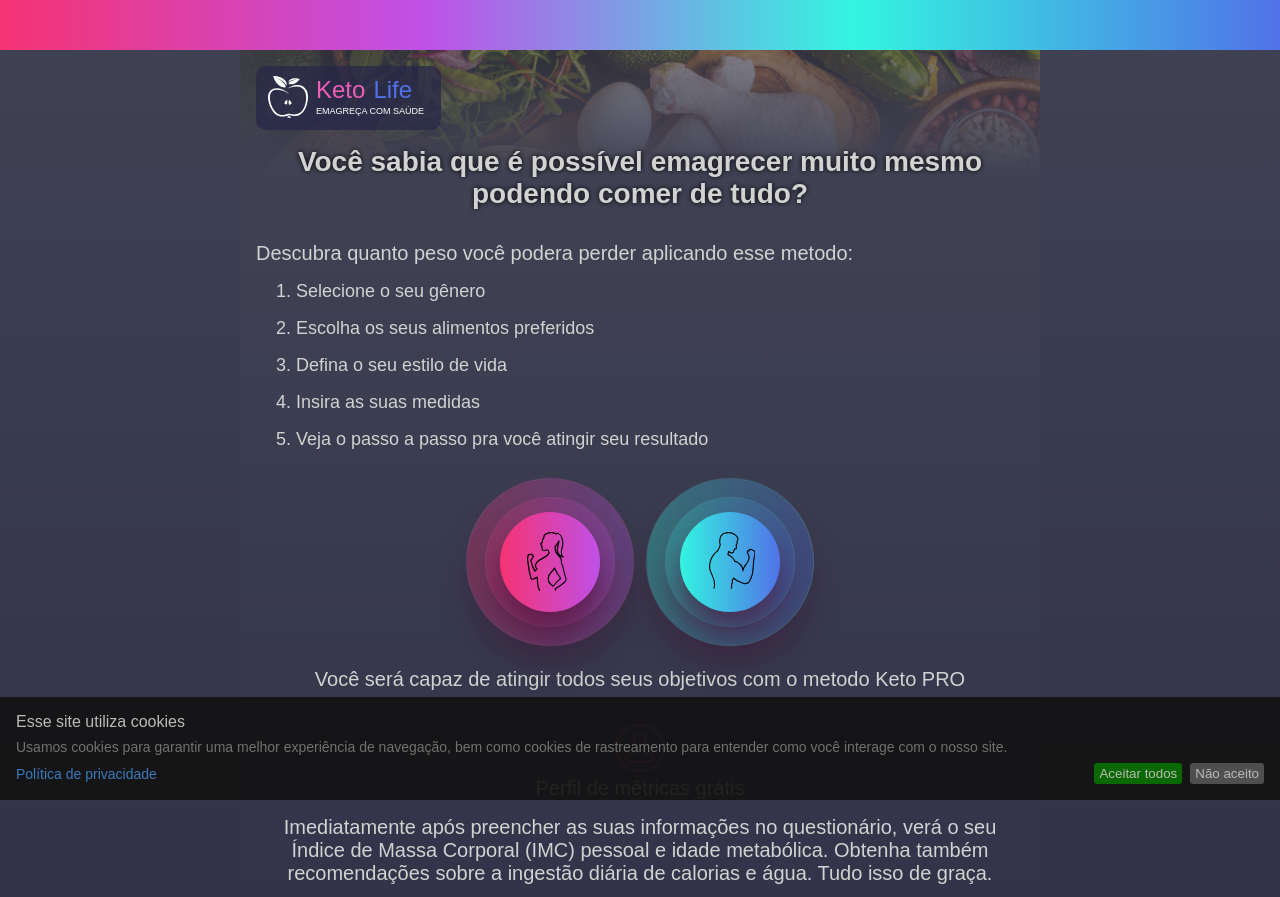
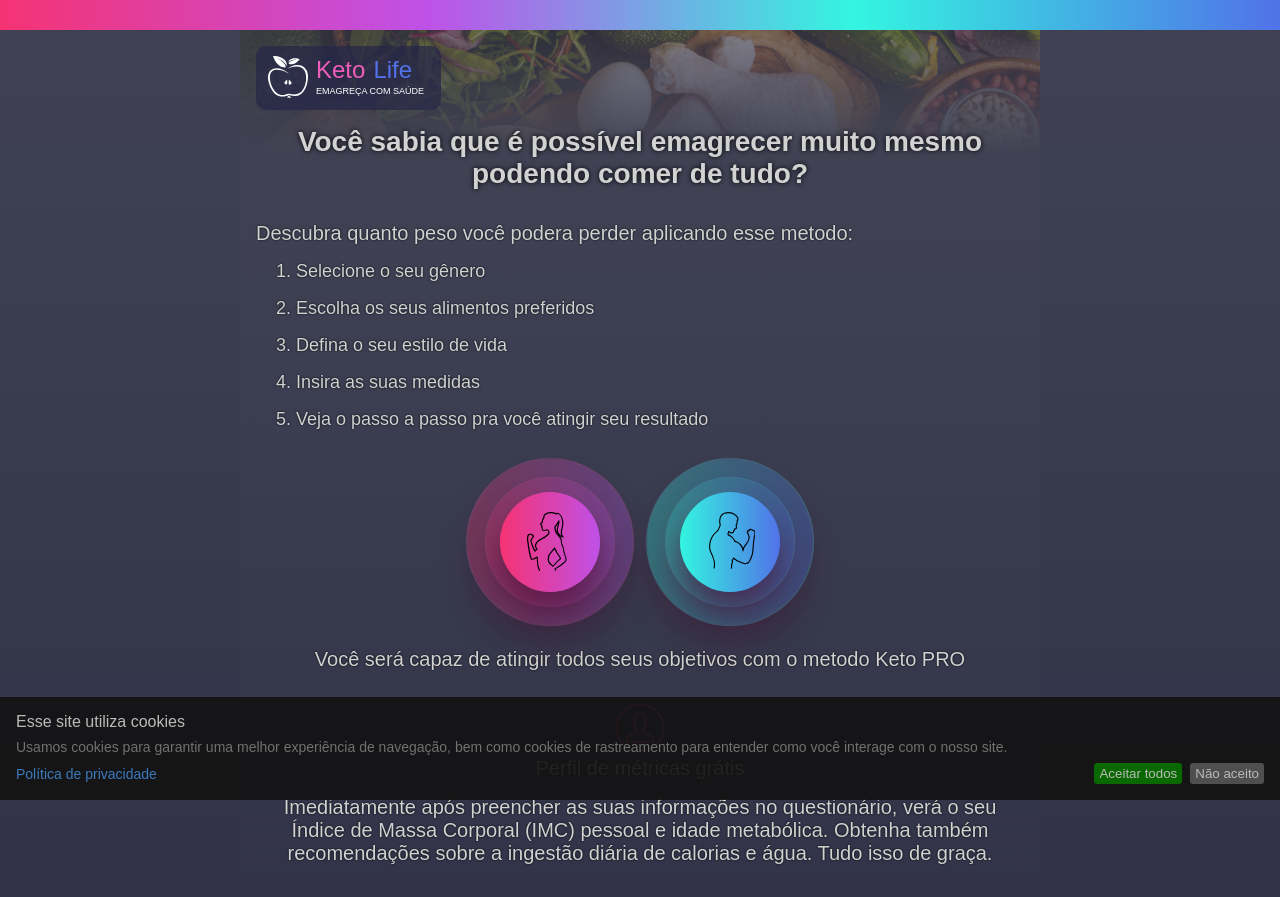
Before and after one commit to JeanVictorMachado/keto-life-max, a React (Create React App) app: page / in a window 1280 px wide. Shown: the top 897 px of the page. Built offline with nearby package versions, Linux system fonts and the light colour scheme.

Commit message:
feat: updated

```diff
--- a/src/pages/Home/styles.css
+++ b/src/pages/Home/styles.css
@@ -1,6 +1,6 @@
 .home__header-box {
   width: 100%;
-  height: 50px;
+  height: 30px;
   background: linear-gradient(90deg, #f53373, #bf51e8, #33f5e0, #5172e8);
 }
 
@@ -40,6 +40,7 @@
   text-align: left;
   margin-top: 32px;
   color: #d2d2d2;
+  text-shadow: 0 0 2px black;
 }
 
 .home-content__ol {
@@ -50,6 +51,7 @@
   margin-top: 16px;
   font-size: 18px;
   color: #d2d2d2;
+  text-shadow: 0 0 2px black;
 }
 
 .home-content__objetive-text {
@@ -58,6 +60,7 @@
   text-align: center;
   margin-top: 16px;
   color: #d2d2d2;
+  text-shadow: 0 0 2px black;
 }
 
 .home-content__perfil-icon {
@@ -74,6 +77,7 @@
   font-weight: 500;
   text-align: center;
   color: #d2d2d2;
+  text-shadow: 0 0 2px black;
 }
 
 .home-content__perfil-text {
@@ -82,6 +86,7 @@
   margin-top: 16px;
   text-align: center;
   color: #d2d2d2;
+  text-shadow: 0 0 2px black;
 }
 
 .home-content__book-icon {
```
